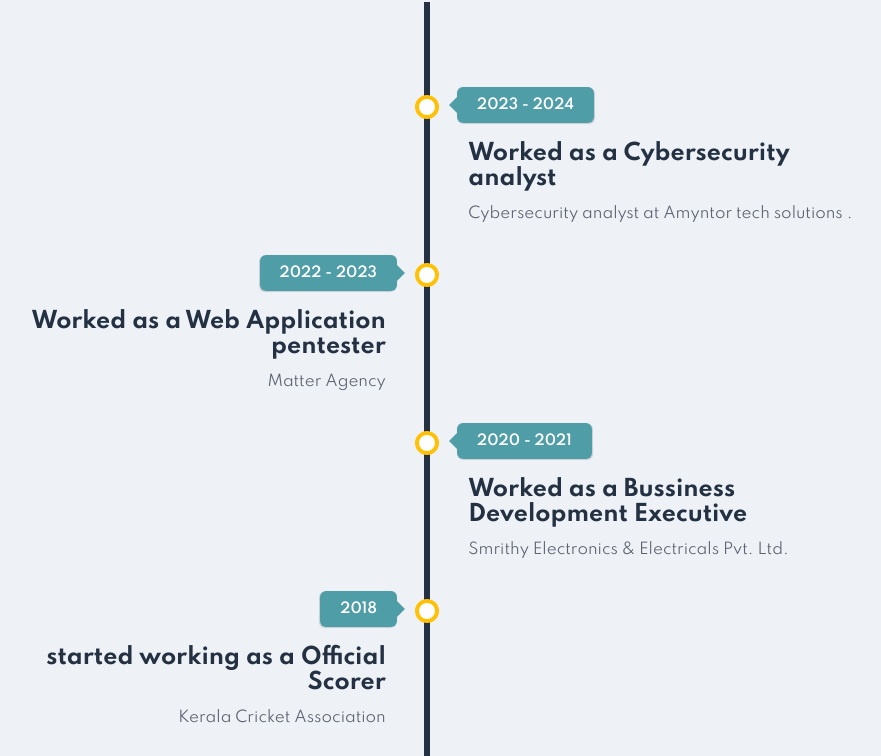
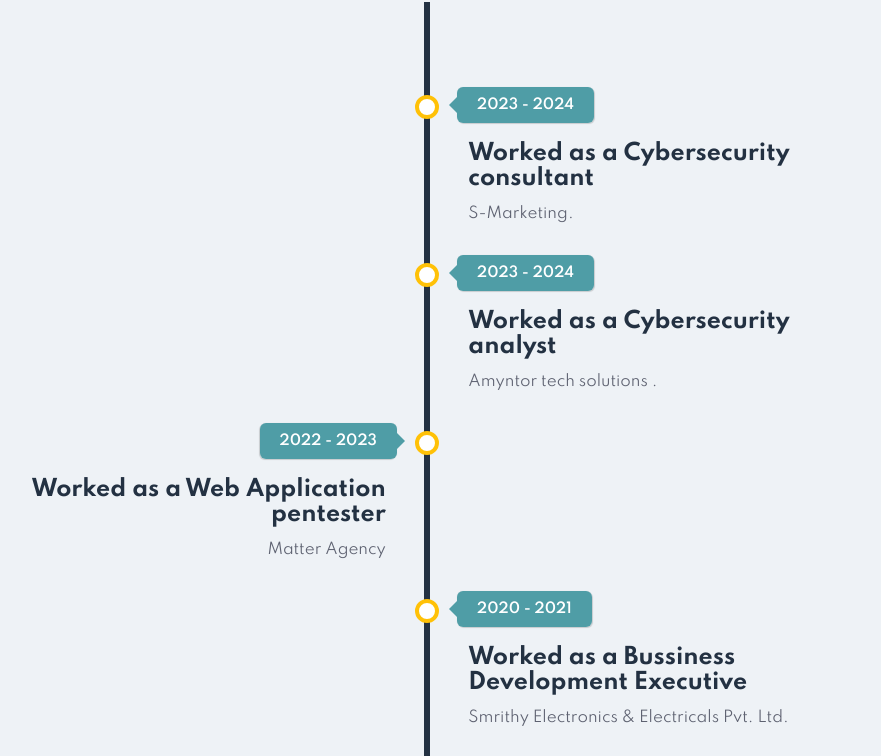
Before and after one commit to HaKr34/Portfolio, a plain HTML site: page about.html in a window 1280 px wide. Shown: the part 2006-2762 px from the top of the page, without its empty margins (213-1094 px from the left). Drawn offline with Linux system fonts and the light colour scheme.

Commit message:
Update about.html

```diff
--- a/about.html
+++ b/about.html
@@ -145,7 +145,7 @@ Nuclei, Nikto and other <br>
 	    <div class="container py-lg-5">
 			<h3 class="hny-title">Jobs & Experience<span class="dot-1">.</span></h3>
 				<ul class="timeline mt-lg-5 mt-4">
-						<!-- Item 1 -->
+					<!-- Item 1 -->
 						<li>
 							<div class="direction-r">
 								<div class="flag-wrapper">
@@ -153,12 +153,23 @@ Nuclei, Nikto and other <br>
 									<span class="time-wrapper"><span class="time">2023 - present</span></span>
 								</div>
 								<div class="desc">
-										<span class="title">Worked as a Cybersecurity analyst</span> Cybersecurity analyst
-									at Amyntor tech solutions .</div>
+										<span class="title">Worked as a Cybersecurity consultant </span> S-Marketing.</div>
 							</div>
 						</li>
 
-						<!-- Item 2 -->
+					<!-- Item 2 -->
+						<li>
+							<div class="direction-r">
+								<div class="flag-wrapper">
+									<span class="flag">2023 - 2024</span>
+									<span class="time-wrapper"><span class="time">2023 - present</span></span>
+								</div>
+								<div class="desc">
+										<span class="title">Worked as a Cybersecurity analyst</span>Amyntor tech solutions .</div>
+							</div>
+						</li>
+
+						<!-- Item 3 -->
 						<li>
 							<div class="direction-l">
 								<div class="flag-wrapper">
@@ -170,7 +181,7 @@ Nuclei, Nikto and other <br>
 									Matter Agency</div>
 						</li>
 
-						<!-- Item 3 -->
+						<!-- Item 4 -->
 						<li>
 							<div class="direction-r">
 								<div class="flag-wrapper">
@@ -181,6 +192,7 @@ Nuclei, Nikto and other <br>
 										<span class="title">Worked as a Bussiness Development Executive</span>
 									Smrithy Electronics & Electricals Pvt. Ltd.</div>
 						</li>
+					<!-- Item 4 -->
 						<li>
 							<div class="direction-l">
 								<div class="flag-wrapper">
```
